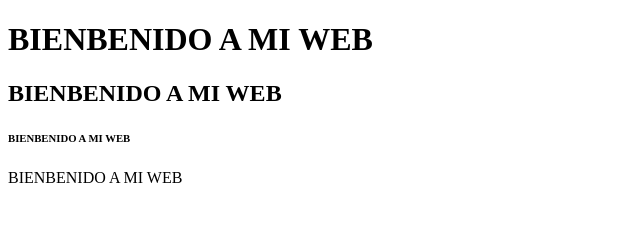
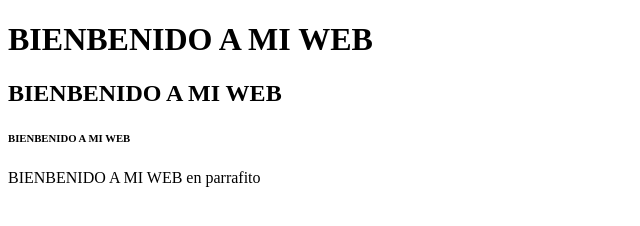
Before and after one commit to JorgeMorenousa/Ciclo3, a plain HTML site: page index.html in a window 1280 px wide. Shown: the full height of the page, 0-640 px from the left. Drawn offline with Linux system fonts and the light colour scheme.

Commit message:
mi primera version 1.1

```diff
--- a/index.html
+++ b/index.html
@@ -15,7 +15,7 @@
 	<h1> BIENBENIDO A MI WEB </h1>
 	<h2> BIENBENIDO A MI WEB </h2>
 	<h6> BIENBENIDO A MI WEB </h6>
-	<p> BIENBENIDO A MI WEB </p>
+	<p> BIENBENIDO A MI WEB en parrafito </p>
 
 
 </body>
```
